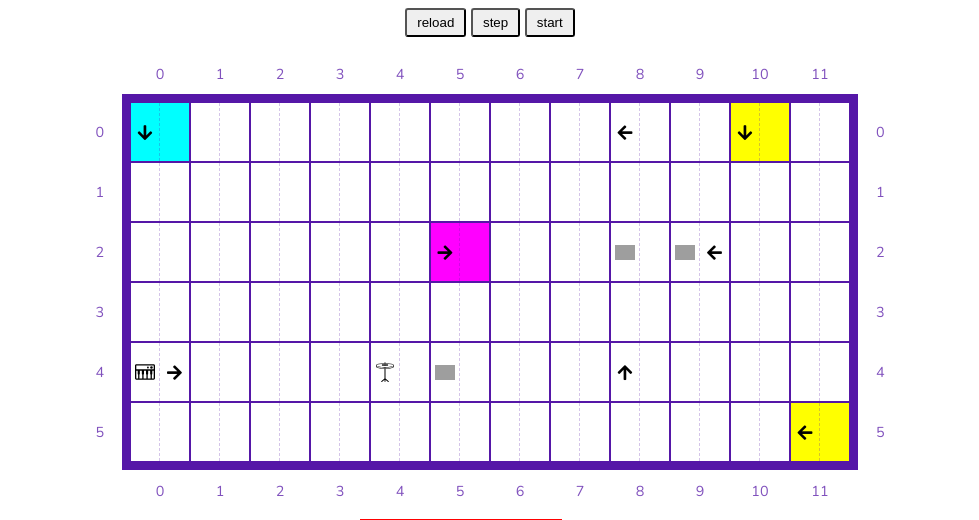
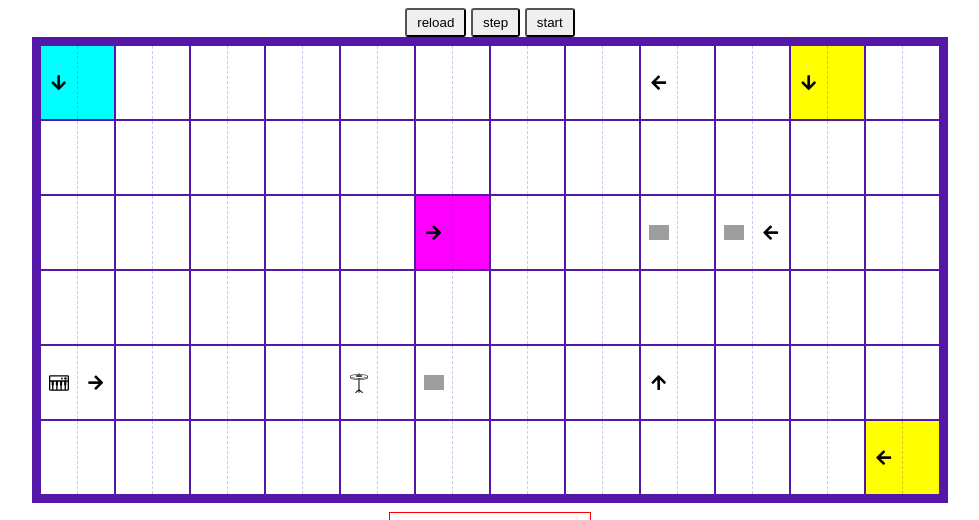
Before and after one commit to tabreturn/papertracker, a Flask app: page / in a window 1280 px wide. Shown: the top 520 px of the page, without its empty margins (150-1129 px from the left). Run offline with Flask 2, Linux system fonts and the light colour scheme; grey boxes are pictures that could not be loaded.

Commit message:
- make board responsive (and remove row/col labels)

```diff
--- a/webserver/static/Board.js
+++ b/webserver/static/Board.js
@@ -11,11 +11,10 @@ export class Board {
      @param {number} cols=12 Number of columns in the grid.
      @param {number} speed=5 Game speed.
    */
-  constructor(size=50, rows=9, cols=12, speed=5) {
+  constructor(rows=9, cols=12, speed=5) {
     // config variables
     this.cells = [];  // this array contains only immovable items (tiles)
     this.pulses = []; // this array contains only movable items (pulses)
-    this.size = size;
     this.rows = rows;
     this.cols = cols;
     this.speed = speed;
@@ -25,21 +24,18 @@ export class Board {
    * Populate the cells and pulses arrays, and fill the board with visible cells.
    */
   setupBoard() {
-
     let board = document.getElementById('board');
-    board.style.height = this.rows*this.size + 'px';
-    board.style.width = this.cols*this.size + 'px';
+    // css for scaling
+    let aspectratio = this.rows / this.cols;
+    board.style.width = '90vw';
+    board.style.height = 90*aspectratio+'vw';
+    board.style.maxWidth = '900px';
+    board.style.maxHeight = 900*aspectratio+'px';
 
     for (let r=0; r<this.rows; r++) {
       // populate cells and pulses arrays
       this.pulses.push([]);
       this.cells.push([]);
-      // add row labels
-      let label = document.createElement('div');
-      label.className = 'label';
-      label.innerHTML = r;
-      document.querySelectorAll('.ylabels')[0].appendChild(label);
-      document.querySelectorAll('.ylabels')[1].appendChild(label.cloneNode(true));
 
       for (let c=0; c<this.cols; c++) {
 
@@ -64,20 +60,7 @@ export class Board {
         board.appendChild(cell);
       }
     }
-    // add col labels
-    let xlabels = document.querySelectorAll('.xlabels');
-
-    for (let c=0; c<this.cols; c++) {
-      let label = document.createElement('div');
-      label.className = 'label';
-      label.innerHTML = c;
-      xlabels[0].appendChild(label);
-      xlabels[1].appendChild(label.cloneNode(true));
-    }
     // some css grid magic (a 1fr for each row and column)
-    xlabels[0].style.gridTemplateColumns = '1fr '.repeat(this.cols);
-    xlabels[1].style.gridTemplateColumns = '1fr '.repeat(this.cols);
-    document.getElementById('frame').style.gridTemplateColumns = `1fr ${this.size*this.cols}px 1fr`;
     board.style.gridTemplateColumns = '1fr '.repeat(this.cols);
     board.style.gridTemplateRows = '1fr '.repeat(this.rows);
     board.style.gridTemplateColumns = '1fr '.repeat(this.cols);
--- a/webserver/static/screen.css
+++ b/webserver/static/screen.css
@@ -12,52 +12,24 @@ button {
   margin-bottom: 8px;
 }
 
-#frame {
+#board {
+  outline: 5px solid rgb(85,23,167);
   display: grid;
-}
-
-#frame .xlabels,
-#frame .ylabels {
-  color: rgba(85,23,167, 0.75);
-  font-size: 0.8em;
-}
-
-#frame .xlabels {
-  display: grid;
-  padding: 1.3em 0;
-}
-
-#frame .ylabels {
-  display: grid;
-  height: 100%;
-}
-
-#frame .ylabels .label {
-  align-items: center;
-  display: flex;
-  padding: 0 1.8em;
-}
-#frame .ylabels.left .label {
-  justify-content: flex-end;
-}
-
-#board {
-  outline: 8px solid rgb(85,23,167);
-  display: grid;
-  font-size: 17px;
+  font-size: 12px;
   margin: auto;
 }
 
 #board img {
   max-height: 20px;
   max-width: 20px;
+  width: 90%;
 }
 
 #board .cell {
   align-items: center;
+  border: 1px solid rgb(85,23,167);
   display: grid;
   grid-template-columns: 1fr 1fr;
-  border: 1px solid rgb(85,23,167);
 }
 
 #board .cell .tile1,
@@ -71,3 +43,12 @@ button {
 #board .cell .tile1 {
   border-right: 1px dashed rgba(85,23,167, 0.25);
 }
+
+@media (min-width: 600px) {
+
+  #board {
+    outline-width: 8px;
+    font-size: 17px;
+  }
+
+}
--- a/webserver/templates/index.html
+++ b/webserver/templates/index.html
@@ -16,21 +16,6 @@
   <button type="button" id="step">step</button>
   <button type="button" id="start">start</button>
 
-  <div id="frame">
-
-    <div></div>
-    <div class="xlabels">
-        <!-- applied in js
-        <div>i</div>
-        -->
-    </div>
-    <div></div>
-
-    <div class="ylabels left">
-      <!-- applied in js
-      <div>i</div>
-      -->
-    </div>
   <div id="board">
     <!-- applied in js
     <div class="cell">
@@ -39,23 +24,8 @@
     </div>
     -->
   </div>
-    <div class="ylabels right">
-      <!-- applied in js
-      <div>i</div>
-      -->
-    </div>
 
-    <div></div>
-    <div class="xlabels">
-      <!-- applied in js
-      <div>i</div>
-      -->
-    </div>
-    <div></div>
-
-  </div>
-
-  <canvas id="canvas" style="outline:1px solid red" width="200"></canvas>
+  <p><canvas id="canvas" style="outline:1px solid red" width="200"></canvas></p>
   <button type="button" id="snap">snap</button>
   <script src="./static/js-aruco/cv.js"></script>
   <script src="./static/js-aruco/aruco.js"></script>
@@ -74,7 +44,7 @@
     let devmode = 1;
 
     if (devmode) {
-      var game = new Board(60, 6, 12, 5); // Board(cell-size, rows, cols, speed)
+      var game = new Board(6, 12, 5); // Board(rows, cols, speed)
       window.game = game;
       window.Tile = Tile;
     }
@@ -108,7 +78,6 @@
     game.addTile(10, 0, new Tile('S', 'CY'));
     game.addTile(11, 5, new Tile('W', 'CY'));
 
-
     // step button
     document.getElementById('step').addEventListener('click', () => {
       game.updateBoard();
```
Also changed, not shown: README.md. Lines whose indentation alone changed are shown as unchanged.
